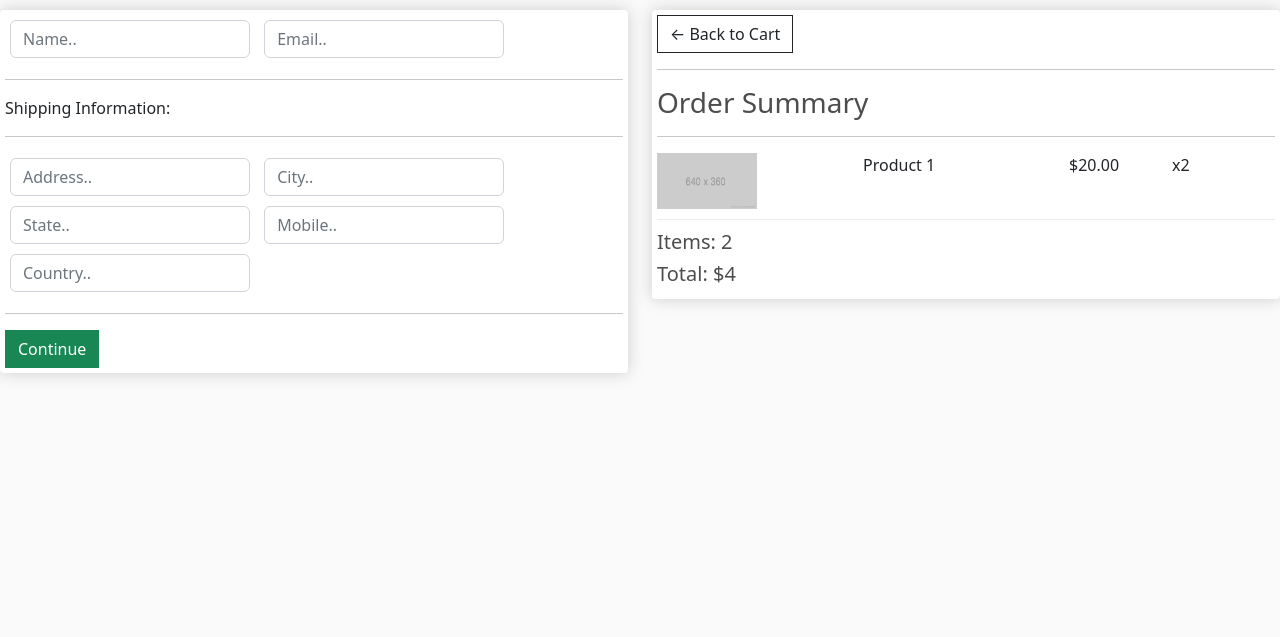
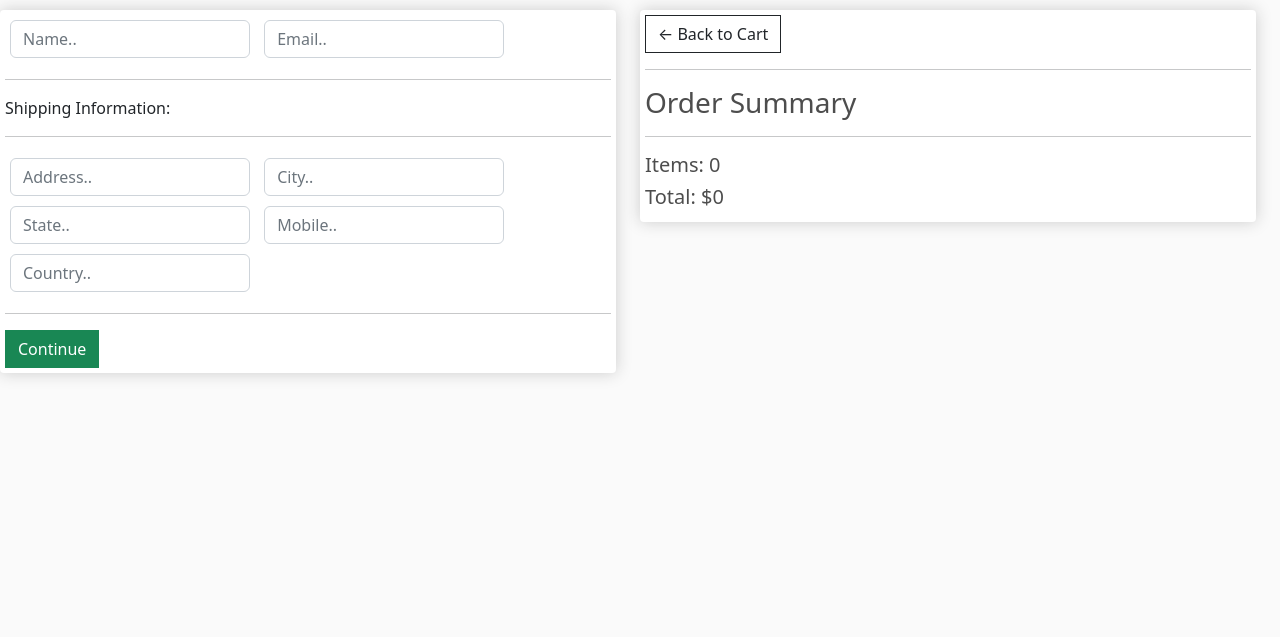
Before and after one commit to CuongND04/web-ban-hang-python, a Django app: page /checkout/ in a window 1280 px wide. Shown: the part 86-723 px from the top of the page. Run offline with Django 5.2, Linux system fonts and the light colour scheme.

Commit message:
✨ đổ data ra checkout page

```diff
--- a/app/templates/app/cart.html
+++ b/app/templates/app/cart.html
@@ -1,7 +1,7 @@
 {% extends 'app/base.html' %}
 {% load static %}
 {% block cart_content %}
-<div class="row">
+<div class="row" style="width:100%">
 	<div class="col-lg-12">
 		<div class="box-element">
 
--- a/app/templates/app/checkout.html
+++ b/app/templates/app/checkout.html
@@ -1,7 +1,7 @@
 {% extends 'app/base.html' %}
 {% load static %}
 {% block content_checkout %}
-     <div class="row">
+    <div class="row" style="width:100%">
 		<div class="col-lg-6">
 			<div class="box-element" id="form-wrapper">
 				<form id="form">
@@ -53,14 +53,16 @@
 				<hr>
 				<h3>Order Summary</h3>
 				<hr>
-				<div class="cart-row">
-					<div style="flex:2"><img class="row-image" src="{% static 'app/images/placeholder.png' %}"></div>
-					<div style="flex:2"><p>Product 1</p></div>
-					<div style="flex:1"><p>$20.00</p></div>
-					<div style="flex:1"><p>x2</p></div>
-				</div>
-				<h5>Items:   2</h5>
-				<h5>Total:   $4</h5>
+				{% for item in items %}
+					<div class="cart-row">
+						<div style="flex:2"><img class="row-image" src="{{item.product.ImageUrl}}"></div>
+						<div style="flex:2"><p>{{item.product.name}}</p></div>
+						<div style="flex:1"><p>${{item.product.price}}</p></div>
+						<div style="flex:1"><p>x{{item.quantity}}</p></div>
+					</div>
+				{% endfor %}
+				<h5>Items:   {{order.get_cart_items}}</h5>
+				<h5>Total:  ${{order.get_cart_total}}</h5>
 			</div>
 		</div>
 	</div>
--- a/app/views.py
+++ b/app/views.py
@@ -19,5 +19,13 @@ def cart(request):
   return render(request,'app/cart.html',context)
 
 def checkout(request):
-  context={}
+  if request.user.is_authenticated:
+    customer = request.user.customer
+    order,created = Order.objects.get_or_create(customer=customer,complete = False)
+    items  = order.orderitem_set.all()
+  else:
+    # khi người dùng chưa đăng nhập
+    items = []
+    order = {'get_cart_items':0,'get_cart_total': 0}
+  context={'items':items,'order':order}
   return render(request,'app/checkout.html',context)
```
Also changed, not shown: app/static/images/kulfi.png (added), db.sqlite3.
